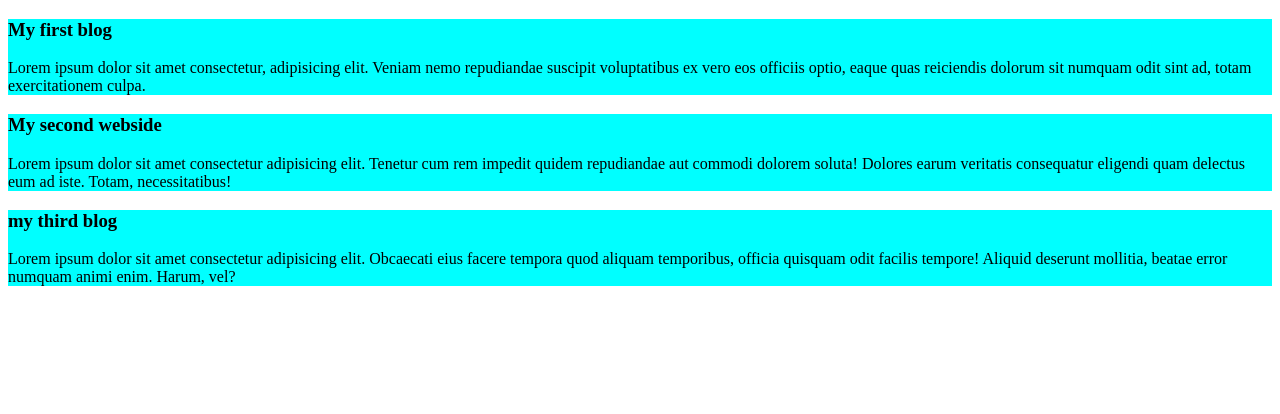
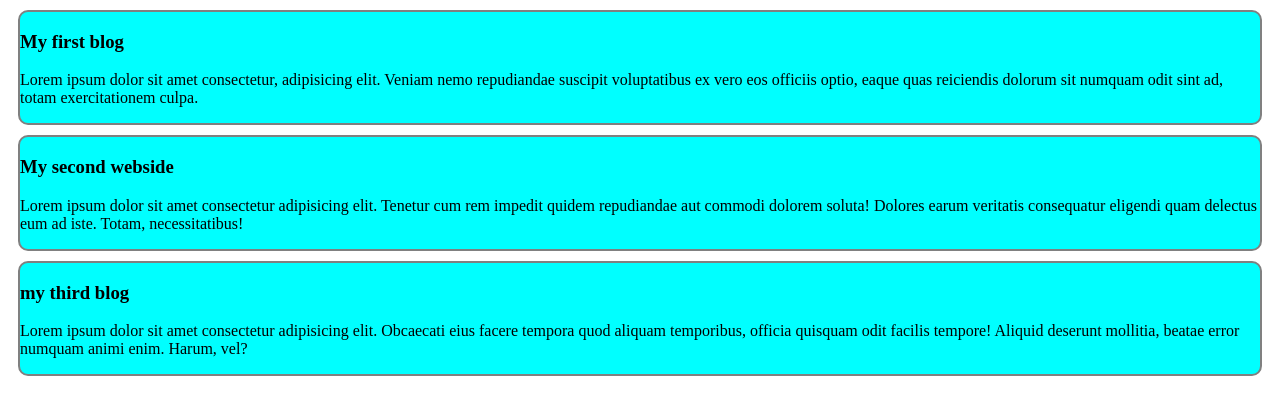
Before and after one commit to MdNazmul12/my-simple-webside, a plain HTML site: page index.html in a window 1280 px wide. Drawn offline with Linux system fonts and the light colour scheme.

Commit message:
add simle blog

```diff
--- a/css/blog.css
+++ b/css/blog.css
@@ -1,3 +1,6 @@
 div{
     background-color: aqua;
+    border: 2px solid gray;
+    border-radius: 10px;
+    margin: 10px;
 }
```
